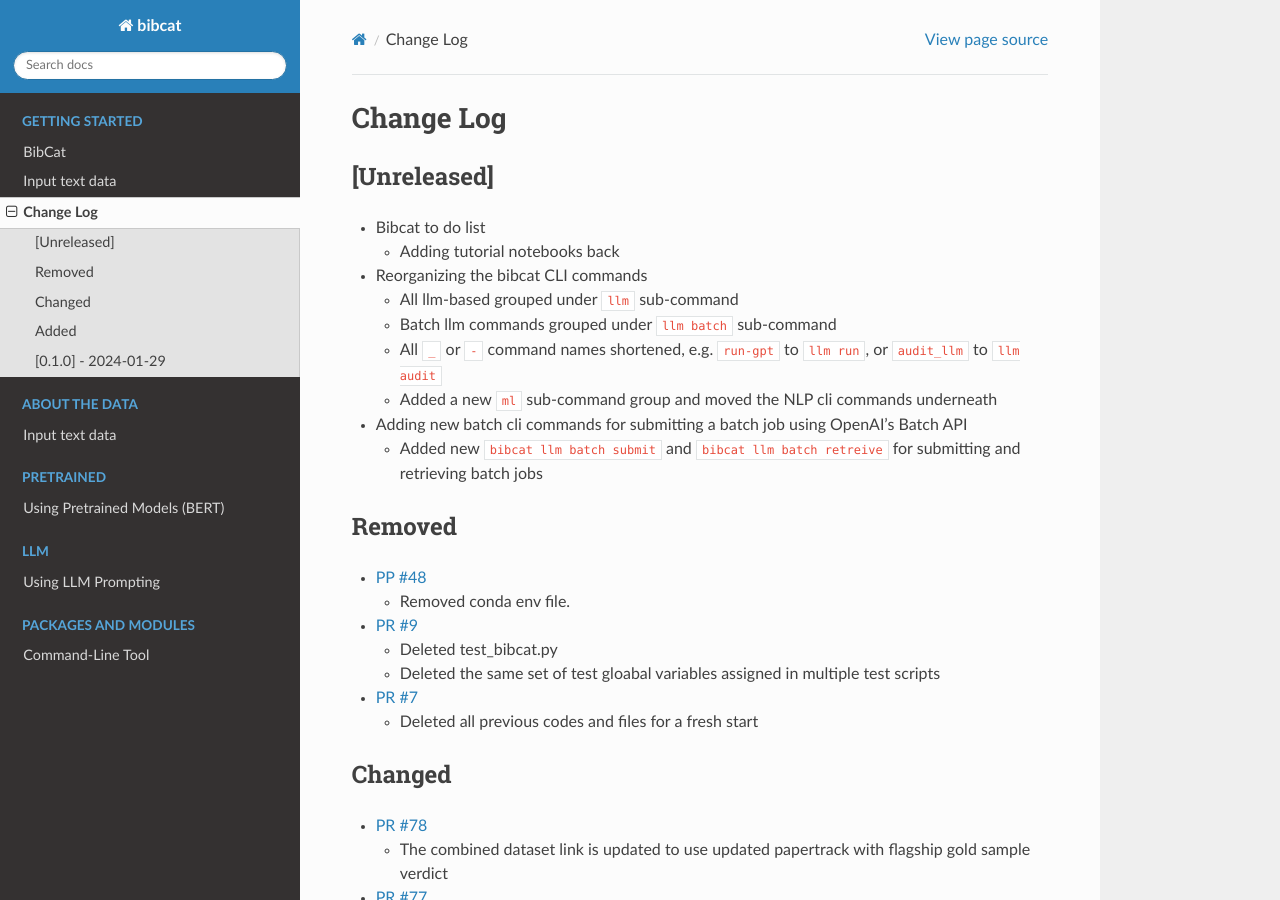
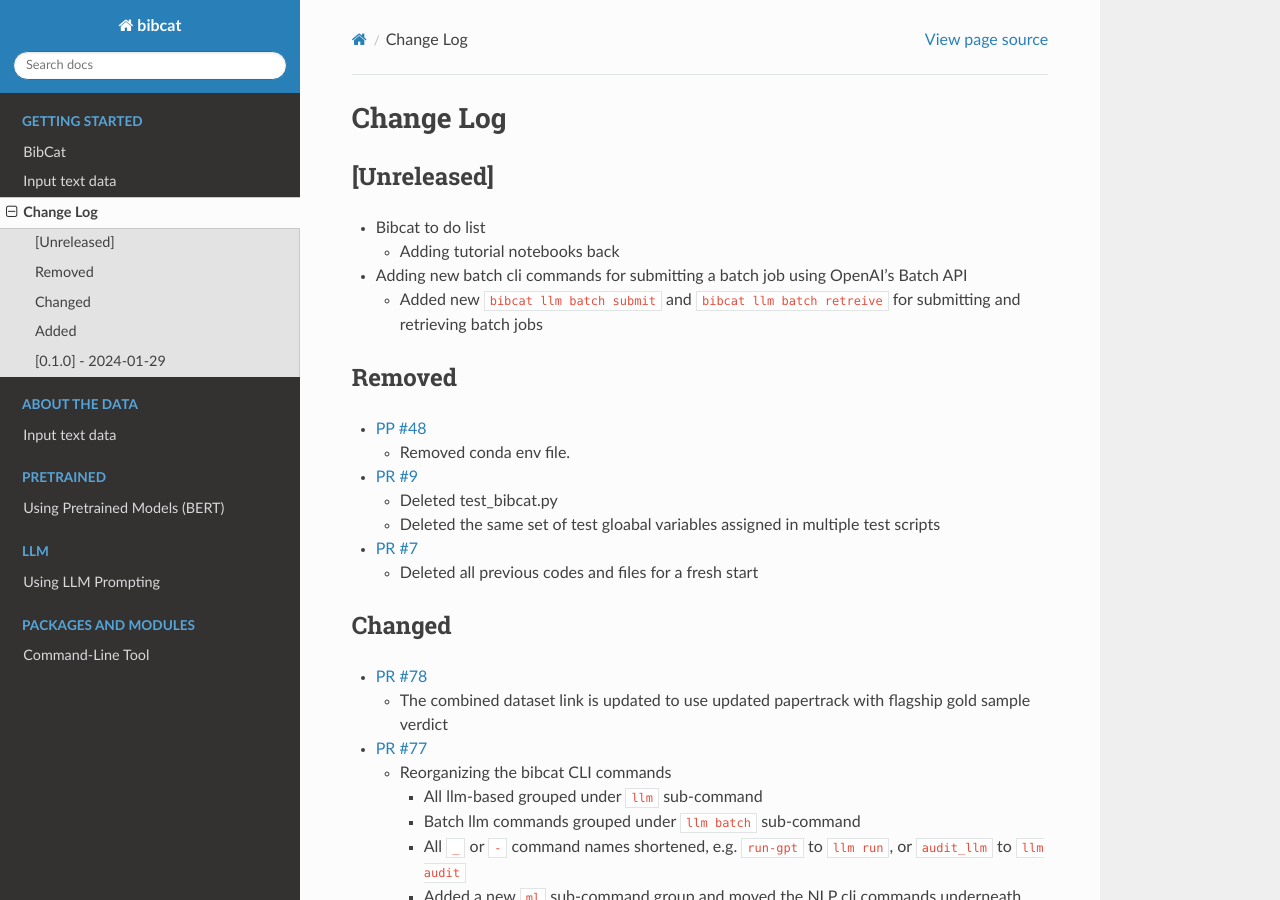
Before and after one commit to spacetelescope/bibcat, a Sphinx documentation site: the page built from docs/changelog.md, in a window 1280 px wide and 900 px high. Built offline with Sphinx 7.4.7 and the Read the Docs theme 3.1.0, drawn with Linux system fonts in a browser that asks for light colours; pages that are not in the unit, such as notebooks, are missing from menus.

Commit message:
feedback

````diff
--- a/CHANGELOG.md
+++ b/CHANGELOG.md
@@ -3,11 +3,6 @@
 ### [Unreleased]
 - Bibcat to do list
     - Adding tutorial notebooks back
-- Reorganizing the bibcat CLI commands
-  - All llm-based grouped under `llm` sub-command
-  - Batch llm commands grouped under `llm batch` sub-command
-  - All `_` or `-` command names shortened, e.g. `run-gpt` to `llm run`, or `audit_llm` to `llm audit`
-  - Added a new `ml` sub-command group and moved the NLP cli commands underneath
 - Adding new batch cli commands for submitting a batch job using OpenAI's Batch API
   - Added new `bibcat llm batch submit` and `bibcat llm batch retreive` for submitting and retrieving batch jobs
 
--- a/docs/llm.md
+++ b/docs/llm.md
@@ -105,6 +105,13 @@
 ...
 bibcat.llm.openai - INFO - Submitting a batch run with batch ID batch_688cbdfcb5148190a4b7371fbcb3fdb0
 ```
+Copy your batch id from the log output of your job submission to use for job retrieval. You can also get the batch id by manually listing your batch jobs.
+
+```python
+import openai
+openai.client.batches.list()
+```
+
 The JSONL batch file will be located at `$BIBCAT_OUTPUT_DIR/output/llms/[config.llms.openai.model]/[config.llms.batch_file]`.
 
 Alternatively, if you already have a premade batch file for a given set of papers and OpenAI model, you can submit the file directly:
````
Also changed, not shown: 1 other file.
